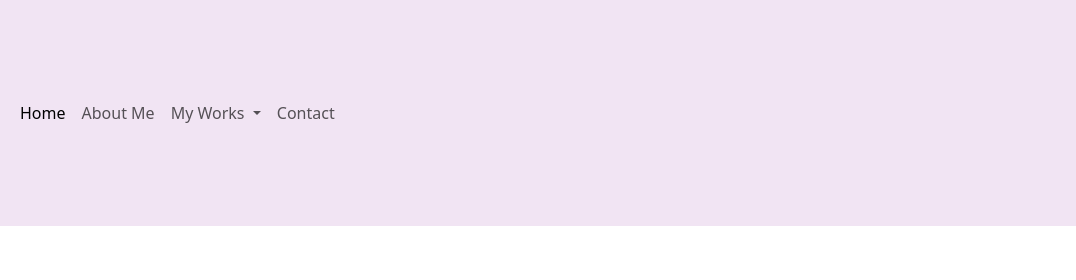
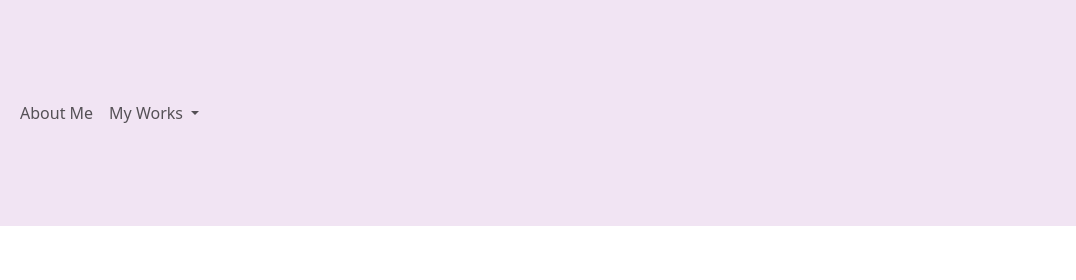
Before and after one commit to kaitlynyamada/portfolio, a plain HTML site: page index.html in a window 1280 px wide. Shown: the top 280 px of the page, 204-1280 px from the left. Drawn offline with nearby package versions, Linux system fonts and the light colour scheme.

Commit message:
updated nav bar

```diff
--- a/index.html
+++ b/index.html
@@ -26,9 +26,6 @@
                   <div class="collapse navbar-collapse" id="navbarNavDropdown">
                     <ul class="navbar-nav">
                       <li class="nav-item">
-                        <a class="nav-link active" aria-current="page" href="#">Home</a>
-                      </li>
-                      <li class="nav-item">
                         <a class="nav-link" href="#">About Me</a>
                       </li>
                       <li class="nav-item dropdown">
@@ -40,9 +37,6 @@
                           <li><a class="dropdown-item" href="#">Another action</a></li>
                           <li><a class="dropdown-item" href="#">Something else here</a></li>
                         </ul>
-                      </li>
-                      <li class="nav-item">
-                        <a class="nav-link" href="#">Contact</a>
                       </li>
                     </ul>
                   </div>
```
